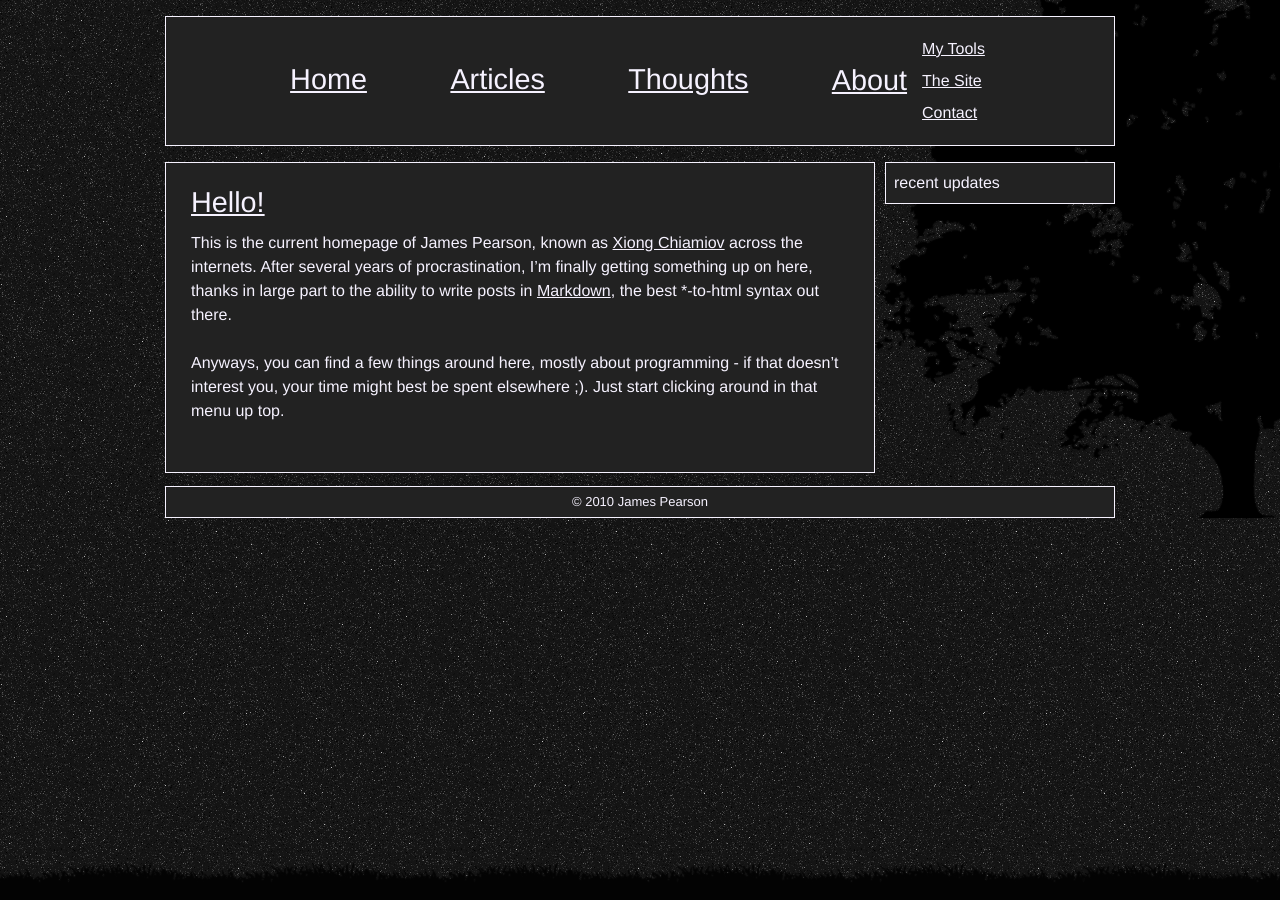
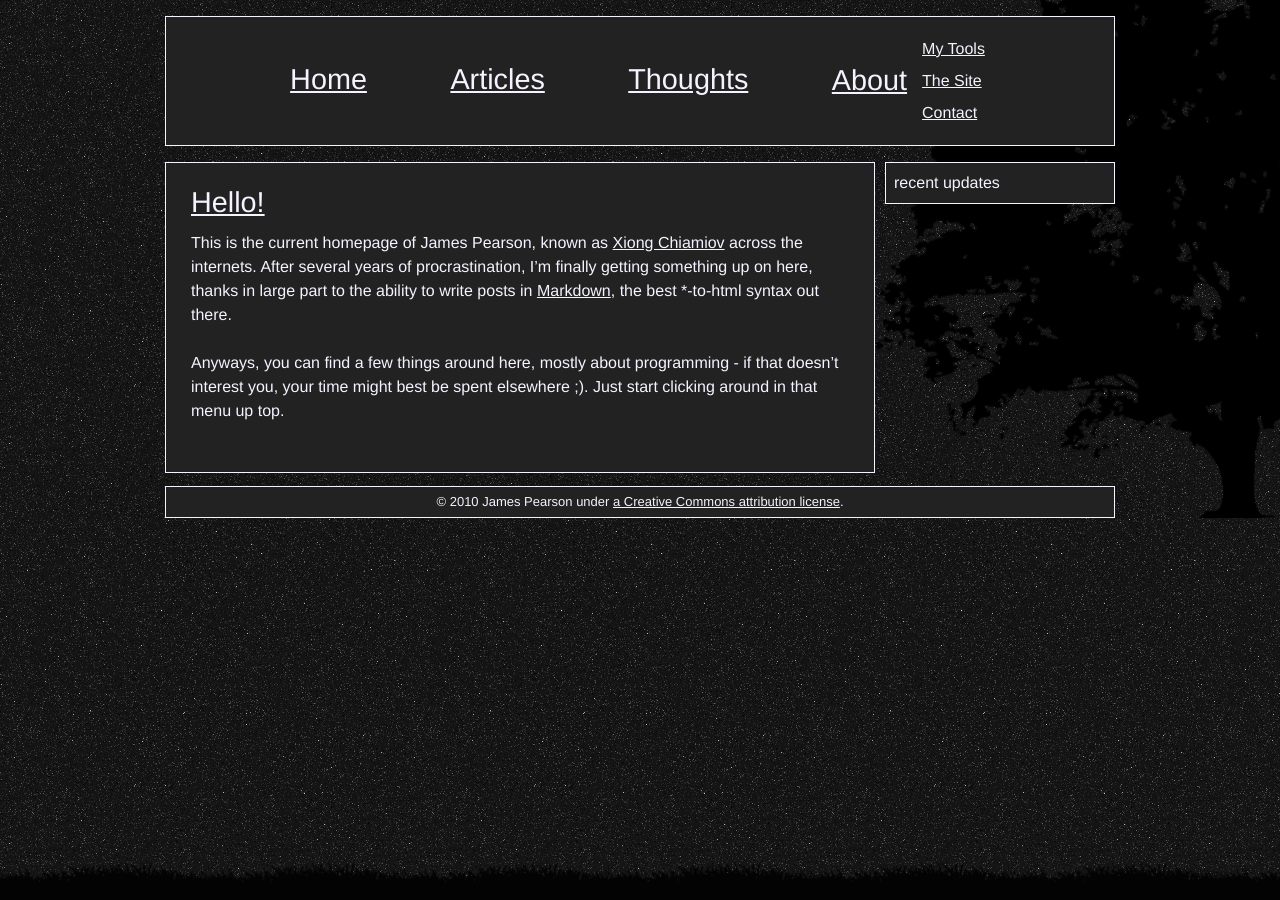
Before and after one commit to xiongchiamiov/xiongchiamiov.github.com, a Jekyll site: the page built from index.md, in a window 1280 px wide. Built offline with Jekyll 4.4.1, drawn with Linux system fonts in a browser that asks for light colours; Markdown is read by kramdown in place of the engine named in the settings.

Commit message:
update footer with copyright info

```diff
--- a/_includes/page_bottom.html
+++ b/_includes/page_bottom.html
@@ -6,7 +6,9 @@
 	</div>
 	<div id="footer" class="span-24 last">
 		<div>
-			&copy; 2010 James Pearson
+			&copy; 2010 James Pearson under <a target="_blank"
+			href="http://creativecommons.org/licenses/by/3.0/us/">a Creative
+			Commons attribution license</a>.
 		</div>
 	</div>
 	</div>
```
